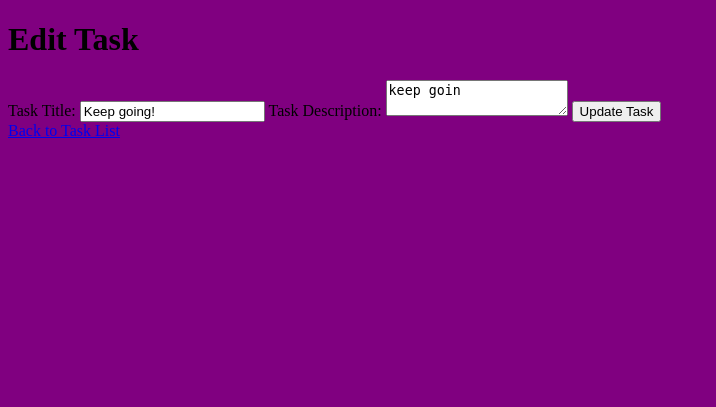
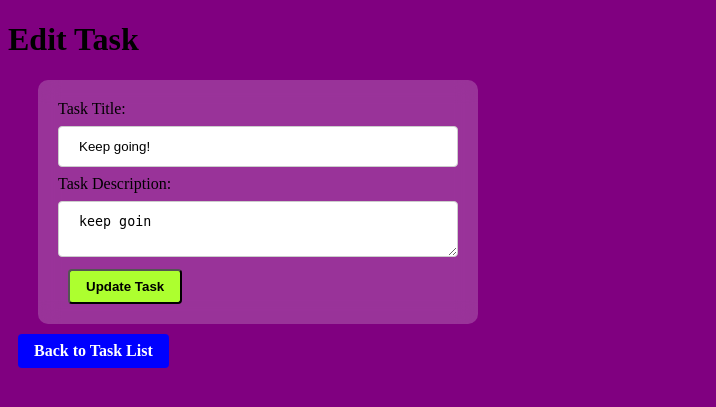
Before and after one commit to massarobert94/python-flask-project, a Flask app: a page that uses app/templates/edit_task.html in a window 1280 px wide. Shown: the top 407 px of the page, without its empty margins (0-716 px from the left). Run offline with Flask 3, Linux system fonts and the light colour scheme.

Commit message:
styling fixed

```diff
--- a/app/static/css/styles.css
+++ b/app/static/css/styles.css
@@ -6,13 +6,42 @@ body{
 
 .task-container {
     max-width: 400px; /* Set the maximum width for each task container */
-    margin: 0 auto; /* Center the container horizontally */
+    margin: 0 auto;
+    padding: 10px;
 }
 
 .task-form-container {
     max-width: 400px; /* Set the maximum width for the task form container */
     margin: 0 auto; /* Center the container horizontally */
+    position: relative;
+    left: 20px;
 }
+
+.edit-task-form-container {
+    max-width: 400px; /* Set the maximum width for the task form container */
+    margin: 0 auto; /* Center the container horizontally */
+    position: relative;
+    left: 20px;
+    display: flex;
+    flex-direction: column;
+    justify-content: center;
+    align-items: center;
+    margin: 10px 10px 10px 10px;
+    background: rgba(255, 255, 255, 0.2);
+    backdrop-filter: blur(10px);
+    border-radius: 10px;
+    padding: 20px;
+}
+
+input[type=text], textarea {
+    width: 100%;
+    padding: 12px 20px;
+    margin: 8px 0;
+    display: inline-block;
+    border: 1px solid #ccc;
+    border-radius: 4px;
+    box-sizing: border-box;
+  }
 
 .task-item {
     display: flex;
@@ -39,14 +68,13 @@ body{
     backdrop-filter: blur(10px);
     border-radius: 10px;
     padding: 20px;
-    margin: 20px;
+    /* margin: 20px; */
 }
 
 .buttons {
     display: flex;
     flex-direction: row;
 }
-
 
 .btn-edit {
     display: inline-block;
@@ -68,3 +96,44 @@ body{
     font-weight: bold;
     margin-left: 10px; /* Add some spacing between Edit and Delete buttons */
 }
+
+.btn-update {
+    display: inline-block;
+    padding: 8px 16px;
+    background-color: greenyellow;
+    color: #000;
+    text-decoration: none;
+    border-radius: 4px;
+    font-weight: bold;
+    margin-left: 10px;
+}
+
+.btn-back {
+    display: inline-block;
+    padding: 8px 16px;
+    background-color: blue; /* Red color for deletion */
+    color: #fff;
+    text-decoration: none;
+    border-radius: 4px;
+    font-weight: bold;
+    margin-left: 10px;
+}
+
+.add-task {
+    display: inline-block;
+    padding: 8px 16px;
+    background-color: green;
+    color: #fff;
+    text-decoration: none;
+    border-radius: 4px;
+    font-weight: bold;
+    margin-left: 10px;
+}
+
+.title-container {
+    display: flex;
+    position: relative;
+    left: 20px;
+    align-items: center;
+    justify-content: center;
+}
--- a/app/templates/edit_task.html
+++ b/app/templates/edit_task.html
@@ -8,17 +8,18 @@
 </head>
 <body>
     <h1>Edit Task</h1>
-
-    <form method="POST" action="">
+    <div class="edit-task-form-container">
+      <form method="POST" action="">
         <label for="title">Task Title:</label>
         <input type="text" name="title" id="title" value="{{ task.title }}" required>
 
         <label for="description">Task Description:</label>
         <textarea name="description" id="description">{{ task.description }}</textarea>
 
-        <button type="submit">Update Task</button>
-    </form>
+        <button class="btn-update"type="submit">Update Task</button>
+      </form>
+    </div>
+    <a class="btn-back" href="{{ url_for('index') }}">Back to Task List</a>
 
-    <a href="{{ url_for('index') }}">Back to Task List</a>
 </body>
 </html>
--- a/app/templates/index.html
+++ b/app/templates/index.html
@@ -6,7 +6,9 @@
     <link rel="stylesheet" href="{{ url_for('static', filename='css/styles.css') }}" />
 </head>
 <body>
-    <h1>Task Manager</h1>
+    <div class="title-container">
+        <h1>Task Manager</h1>
+    </div>
     <div>
         <ul>
             {% for task in tasks %}
@@ -30,7 +32,7 @@
             <form class="task-form" method="POST" action="/add_task">
                 <input type="text" name="title" placeholder="Task Title" required>
                 <textarea name="description" placeholder="Task Description"></textarea>
-                <button type="submit">Add Task</button>
+                <button class="add-task" type="submit">Add Task</button>
             </form>
         </div>
     </div>
```
Also changed, not shown: app.db.
